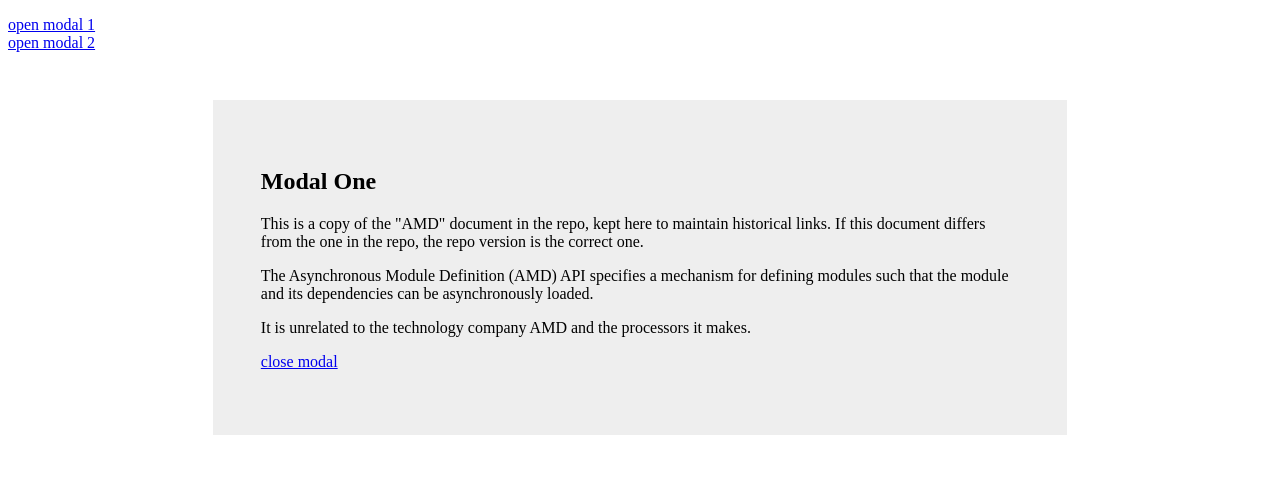
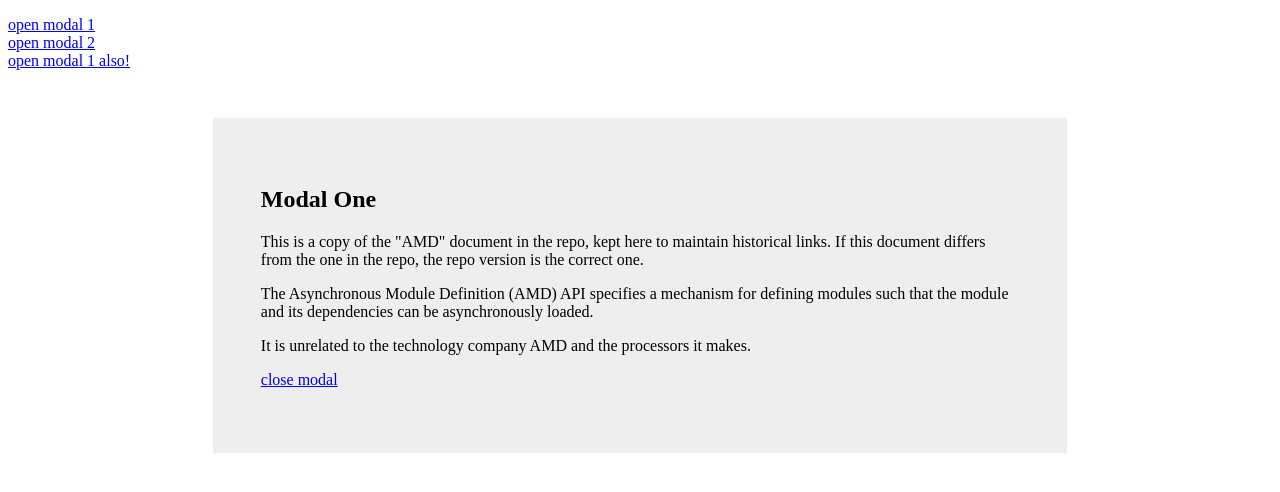
Before and after one commit to j0ono0/modal.js, a plain HTML site: page index.html in a window 1280 px wide. Both pictures are taken after a click on the link "open modal 1". Drawn offline with nearby package versions, Linux system fonts and the light colour scheme.

Commit message:
v2 of modal code

```diff
--- a/index.html
+++ b/index.html
@@ -13,7 +13,8 @@
       <body>
           <p>
             <a class="modal-trigger" href="#modal_1">open modal 1</a><br>
-            <a class="modal-trigger" href="#modal_2">open modal 2</a>
+            <a class="modal-trigger" href="#modal_2">open modal 2</a><br>
+            <a class="modal-trigger" href="#modal_1">open modal 1 also!</a>
           </p>
           <div id="modal_1" class="modal">
             <h2>Modal One</h2>
--- a/js/modal.js
+++ b/js/modal.js
@@ -1,35 +1,37 @@
 
-function closeModal(){
-	$modal.removeClass('modal--open');
-	// Remove close modal listener
-	$(document).off('click.modal');
-}
-function openModal(id){
-	$modal = $(id);
-	$modal.addClass("modal--open");
-	// Add close modal listener
-	$(document).on('click.modal',function(e){
-		if(
-			(
-			!$(e.target).hasClass("modal--open") &&
-			!$(e.target).parents().hasClass("modal--open")
-			)||
-			$(e.target).hasClass("close-modal")
-		){
-			closeModal();
-		}
-	});
-}
+var Modal = function(id){
+    this.id = id;
+    this.elem = $("#"+id);
+    this.triggers = $("[href='#"+this.id+"']");
+    this.launch = launch;
+    this.hide = hide;
 
-$modalTriggers = $(".modal-trigger");
+    var modal = this;
+    var control = control();
 
-$modalTriggers.on('click',function(e){
-	e.preventDefault();
-	e.stopPropagation();
-	openModal($(this).attr("href"));
-})
+    function launch(){
+        this.elem.addClass('modal--open');
+    };
+    function hide(){
+        this.elem.removeClass('modal--open');
+    };
+    function control(){
+        $(document).on('click.'+this.id,function(e){
+            if(e.target.href && e.target.href.split('#')[1] == modal.id){
+                modal.launch();
+                e.preventDefault();
+            }else if(!$(e.target).hasClass('modal--open') && $(e.target).parents(".modal--open").length == 0){
+                modal.hide();
+            }
+        });
+    };
+};
 
-
+// Initialise modal overlays
+var modals = $(".modal")
+modals.each(function(){
+    var modal = new Modal(this.id);
+});
 
 //////////////////////////////////
 function log(msg){
```
